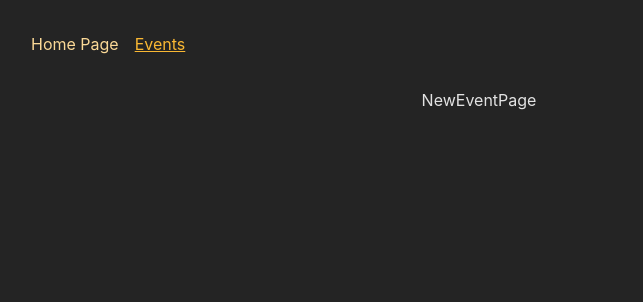
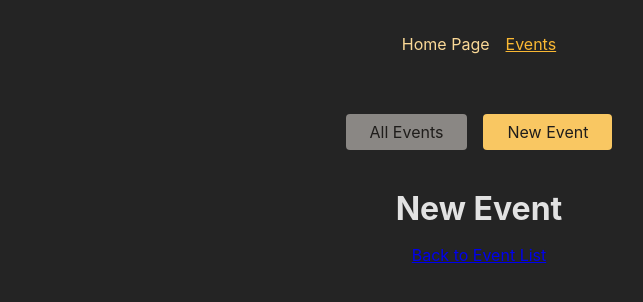
Before and after one commit to W1erzba/ReactWithBackend, a React (Create React App) app in the folder frontend/: page /events/new in a window 1280 px wide. Shown: the top 302 px of the page, without its empty margins (161-804 px from the left). Built offline with nearby package versions, Linux system fonts and the light colour scheme.

Commit message:
homework done and it went not bad

```diff
--- a/frontend/src/App.js
+++ b/frontend/src/App.js
@@ -2,35 +2,31 @@
 
 import { createBrowserRouter, RouterProvider } from 'react-router-dom';
 
-import HomePage from './Pages/HomePage';
-import EventDetailPage from './Pages/EventDetailPage';
-import EventsPage from './Pages/EventsPage';
-import NewEventPage from './Pages/NewEventPage';
+import HomePage from './Pages/Home';
+import EventDetailPage from './Pages/EventDetail';
+import EventsPage from './Pages/Events.js';
+import NewEventPage from './Pages/NewEvent';
 import { RootLayout } from './Pages/Root';
-import EventsNavigation from './components/EventsNavigation';
+import EventsRootLayout from './Pages/EventsRoot';
 
 const router = createBrowserRouter([
 	{
 		path: '/',
 		element: <RootLayout />,
 		children: [
-			{ path: '', element: <HomePage /> },
+			{ index: true, element: <HomePage /> },
 			{
 				path: 'events',
-				element: <EventsPage />,
+				element: <EventsRootLayout />,
+				children: [
+					{ index: true, element: <EventsPage /> },
+					{ path: ':eventId', element: <EventDetailPage /> },
+					{ path: 'new', element: <NewEventPage /> },
+					{ path: ':eventId/edit', element: <EventDetailPage /> },
+				],
 			},
-			{
-				path: 'events/:eventId',
-				element: <EventDetailPage />,
-			},
-			{
-				path: 'events/new',
-				element: <NewEventPage />,
-			},
-			{ path: 'events/:eventId/edit', element: <EventDetailPage /> },
 		],
 	},
-	{ path: '/allevents', element: <EventsNavigation /> },
 ]);
 
 function App() {
--- a/frontend/src/Pages/EditEventPage.js
+++ b/frontend/src/Pages/EditEvent.js
@@ -1,7 +1,7 @@
 import React from 'react';
 
 const EditEventPage = () => {
-	return <h5>EditEventPage</h5>;
+	return <h1>EditEventPage</h1>;
 };
 
 export default EditEventPage;
--- a/frontend/src/Pages/EventDetailPage.js
+++ b/frontend/src/Pages/EventDetail.js
@@ -5,10 +5,12 @@ const EventDetailPage = () => {
 
 	return (
 		<>
-			<h4>Events Details!</h4>
+			<h1>Events Details!</h1>
 			<p>{params.eventId}</p>
 			<p>
-				<Link to='..' relative='path'>
+				<Link
+					to='..'
+					relative='path'>
 					Back
 				</Link>
 			</p>
--- a/frontend/src/Pages/EventsPage.js
+++ b/frontend/src/Pages/Events.js
@@ -1,5 +1,4 @@
 import { Link } from 'react-router-dom';
-import EventsNavigation from '../components/EventsNavigation';
 
 const DUMMY_EVENTS = [
 	{
@@ -18,12 +17,13 @@ const DUMMY_EVENTS = [
 const EventsPage = () => {
 	return (
 		<>
-			<h2>Events List</h2>
-			<EventsNavigation />
+			<h1>Events List</h1>
 			<ul>
 				{DUMMY_EVENTS.map((event) => (
 					<li key={event.id}>
-						<Link to={event.id} relative=''>
+						<Link
+							to={event.id}
+							relative=''>
 							{event.eventName}
 						</Link>
 					</li>
--- /dev/null
+++ b/frontend/src/Pages/EventsRoot.js
@@ -0,0 +1,14 @@
+import { Outlet } from 'react-router-dom';
+
+import EventsNavigation from '../components/EventsNavigation';
+
+const EventsRootLayout = () => {
+	return (
+		<>
+			<EventsNavigation />
+			<Outlet />
+		</>
+	);
+};
+
+export default EventsRootLayout;
--- /dev/null
+++ b/frontend/src/Pages/NewEvent.js
@@ -0,0 +1,14 @@
+import { Link } from 'react-router-dom';
+
+const NewEventPage = () => {
+	return (
+		<>
+			<h1>New Event </h1>
+			<Link to='..' relative='path'>
+				Back to Event List
+			</Link>
+		</>
+	);
+};
+
+export default NewEventPage;
--- a/frontend/src/Pages/NewEventPage.js
+++ /dev/null
@@ -1,7 +0,0 @@
-import React from 'react';
-
-const NewEventPage = () => {
-	return <div>NewEventPage</div>;
-};
-
-export default NewEventPage;
--- a/frontend/src/Pages/Root.js
+++ b/frontend/src/Pages/Root.js
@@ -1,6 +1,6 @@
 import { Outlet } from 'react-router-dom';
+
 import MainNavigation from '../components/MainNavigation';
-
 import classes from './Root.module.css';
 
 export const RootLayout = () => {
--- a/frontend/src/components/EventsNavigation.js
+++ b/frontend/src/components/EventsNavigation.js
@@ -1,3 +1,5 @@
+import { NavLink } from 'react-router-dom';
+
 import classes from './EventsNavigation.module.css';
 
 function EventsNavigation() {
@@ -6,10 +8,19 @@ function EventsNavigation() {
 			<nav>
 				<ul className={classes.list}>
 					<li>
-            <a href="/events">All Events</a>
+						<NavLink
+							to='/events'
+							className={({ isActive }) => (isActive ? classes.active : undefined)}
+							end>
+							All Events
+						</NavLink>
 					</li>
 					<li>
-            <a href="/events/new">New Event</a>
+						<NavLink
+							to='/events/new'
+							className={({ isActive }) => (isActive ? classes.active : undefined)}>
+							New Event
+						</NavLink>
 					</li>
 				</ul>
 			</nav>
--- a/frontend/src/components/MainNavigation.module.css
+++ b/frontend/src/components/MainNavigation.module.css
@@ -3,7 +3,7 @@
 	margin: auto;
 	padding: 2rem;
 	display: flex;
-	justify-content: space-between;
+	justify-content: center;
 }
 
 .list {
```
Also changed, not shown: frontend/src/Pages/Home.js (renamed from frontend/src/Pages/HomePage.js). Lines whose indentation alone changed are shown as unchanged.
